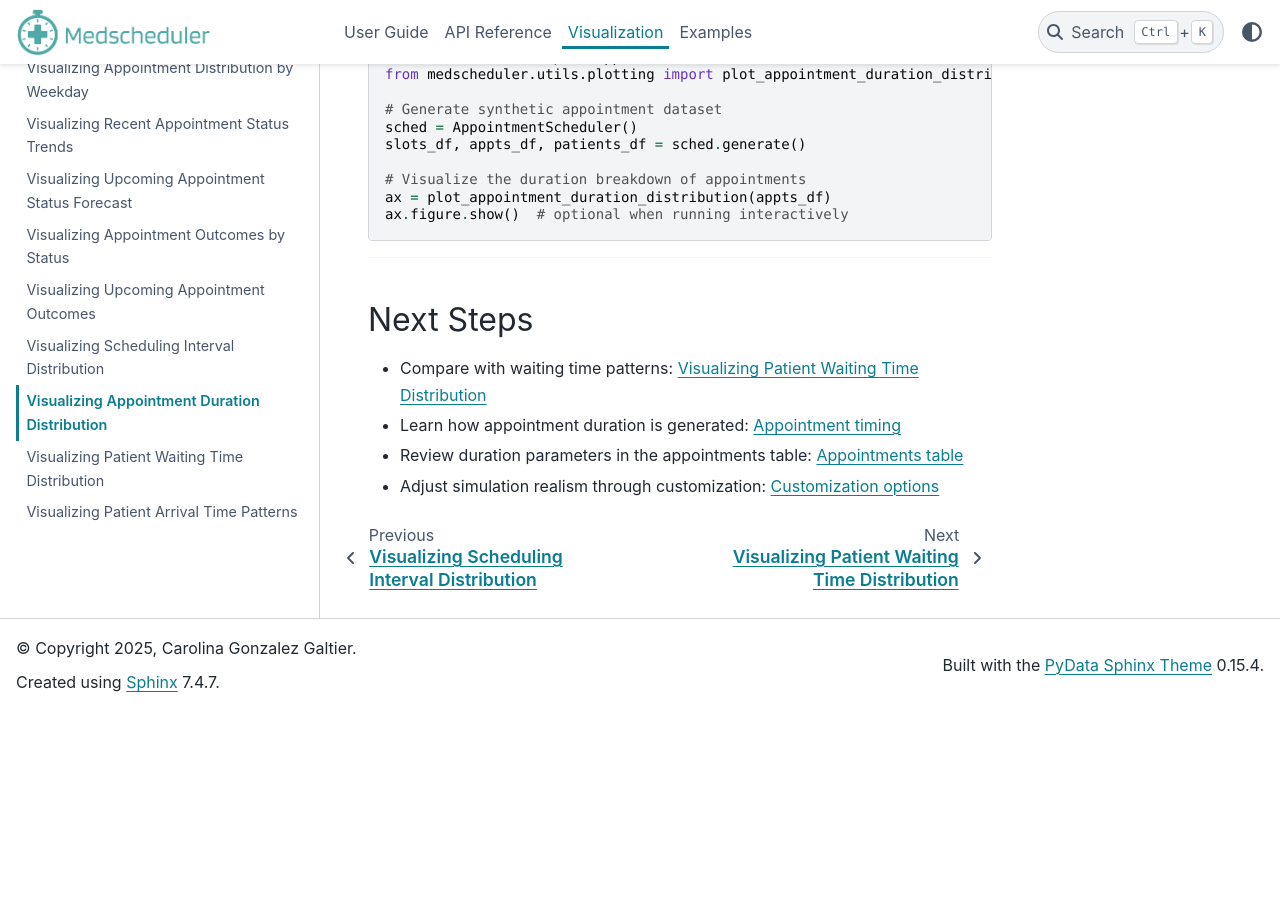
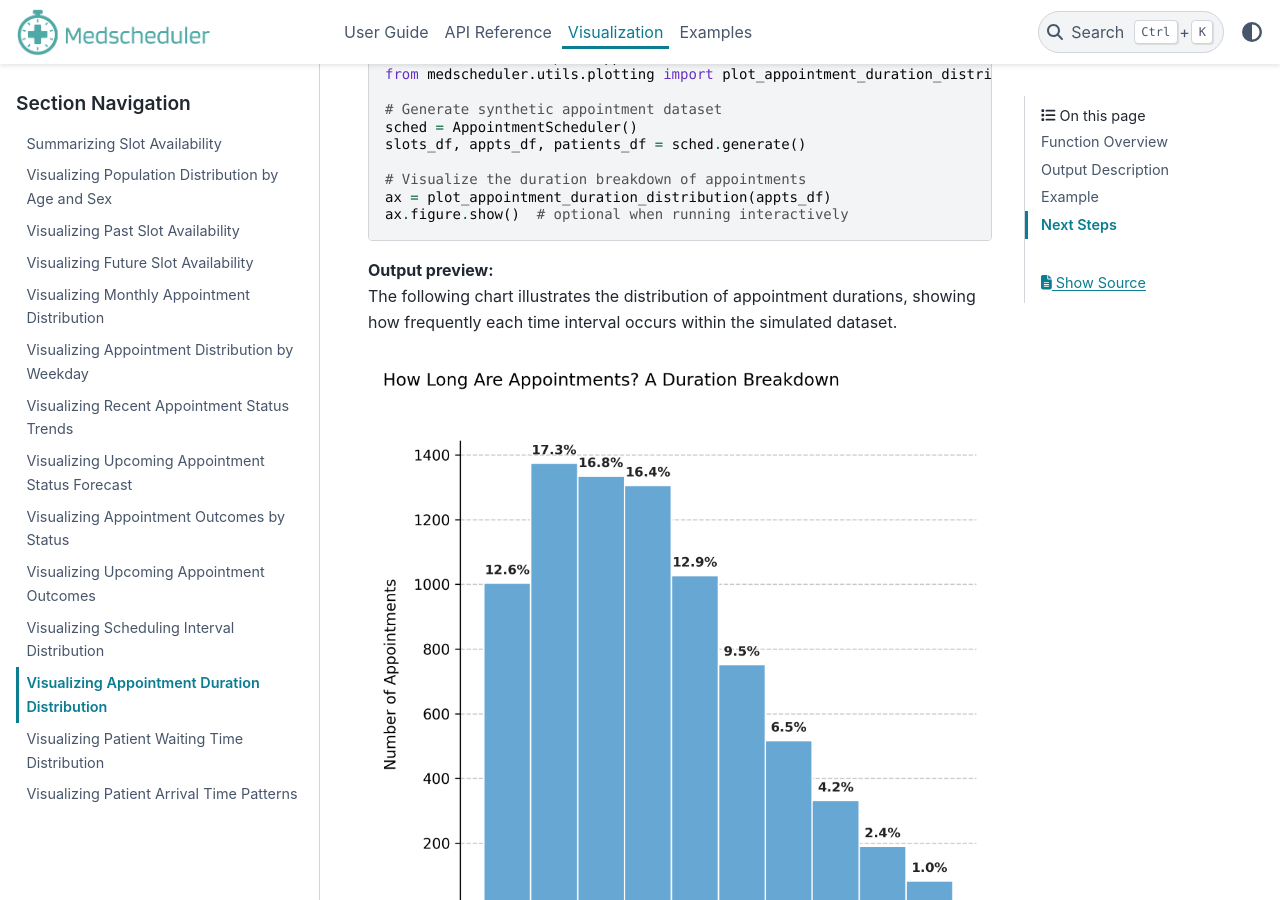
Before and after one commit to carogaltier/medscheduler, a Sphinx documentation site: the page built from docs/visualization/plot_appointment_duration_distribution.md, in a window 1280 px wide and 900 px high, scrolled down 1445 px. Built offline with Sphinx 7.4.7 and the PyData theme 0.15.4, drawn with Linux system fonts in a browser that asks for light colours; before the commit the page ends 2156 px from its top, so only the background shows below that.

Commit message:
Update plot_appointment_duration_distribution.md

````diff
--- a/docs/visualization/plot_appointment_duration_distribution.md
+++ b/docs/visualization/plot_appointment_duration_distribution.md
@@ -45,6 +45,11 @@
 ax.figure.show()  # optional when running interactively
 ```
 
+**Output preview:**
+The following chart illustrates the distribution of appointment durations, showing how frequently each time interval occurs within the simulated dataset.
+
+![Appointment Duration Distribution](../_static/visuals/plot_appointment_duration_distribution.png)
+
 ---
 
 ## Next Steps
````
